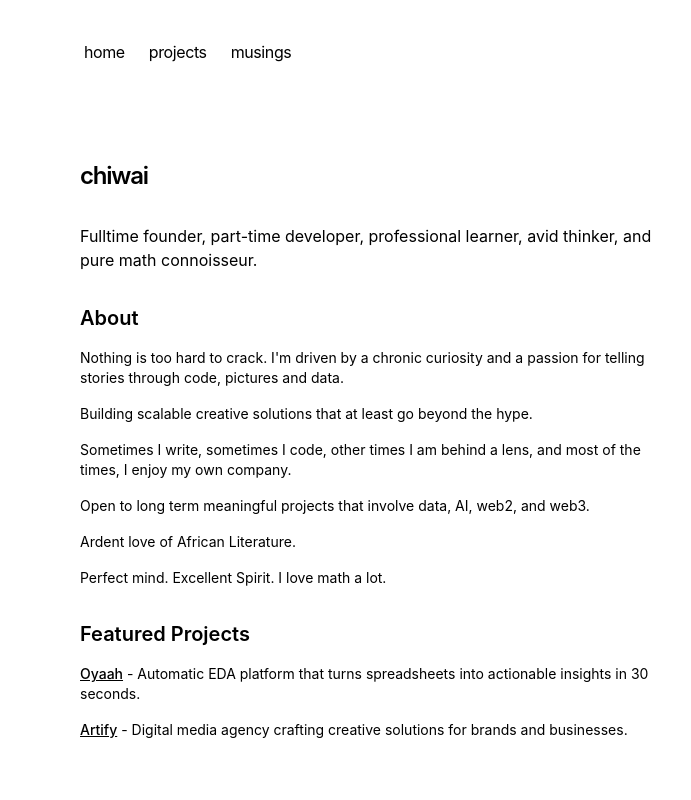
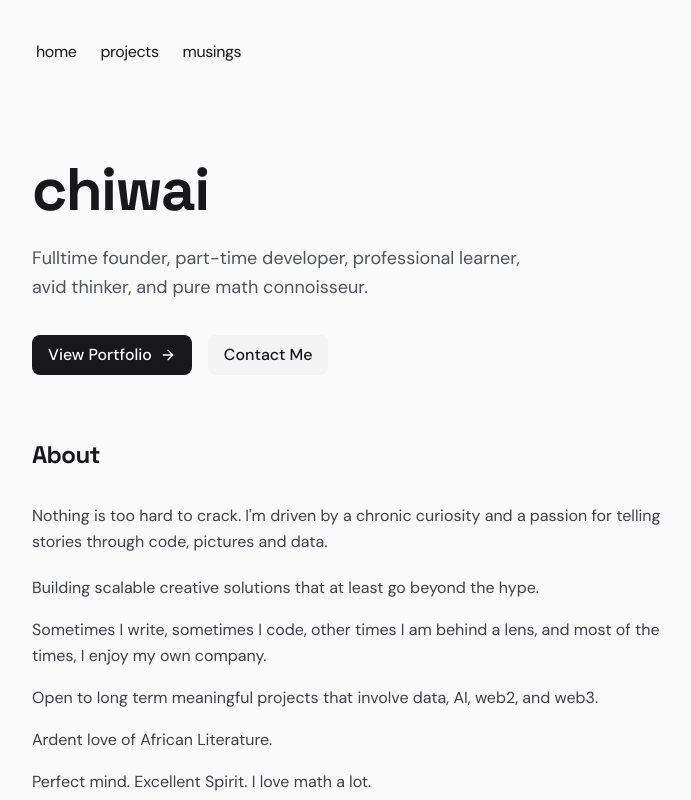
Before and after one commit to jchiwaii/portfolio-starter-kit, a Next.js app: page / in a window 1280 px wide. Shown: the top 800 px of the page, without its empty margins (272-963 px from the left). Built offline with nearby package versions, Linux system fonts and the light colour scheme.

Commit message:
feat: Introduce new font families, redesign the homepage layout and project display, and refine global styling with updated color palettes and prose components.

```diff
--- a/app/global.css
+++ b/app/global.css
@@ -1,41 +1,58 @@
 @import "tailwindcss";
 
-::selection {
-  background-color: #47a3f3;
-  color: #fefefe;
+:root {
+  --font-sans: var(--font-dm-sans);
+  --font-heading: var(--font-space-grotesk);
+  --font-mono: var(--font-jetbrains-mono);
 }
 
-:root {
-  --sh-class: #2d5e9d;
-  --sh-identifier: #354150;
-  --sh-sign: #8996a3;
-  --sh-string: #007f7a;
-  --sh-keyword: #e02518;
-  --sh-comment: #a19595;
-  --sh-jsxliterals: #6266d1;
-  --sh-property: #e25a1c;
-  --sh-entity: #e25a1c;
+::selection {
+  background-color: #6366f1; /* Indigo 500 */
+  color: #ffffff;
+}
+
+/* Custom Scrollbar */
+::-webkit-scrollbar {
+    width: 8px;
+}
+
+::-webkit-scrollbar-track {
+    background: transparent;
+}
+
+::-webkit-scrollbar-thumb {
+    background: #a1a1aa;
+    border-radius: 4px;
+}
+
+::-webkit-scrollbar-thumb:hover {
+    background: #71717a;
 }
 
 @media (prefers-color-scheme: dark) {
-  :root {
-    --sh-class: #4c97f8;
-    --sh-identifier: white;
-    --sh-keyword: #f47067;
-    --sh-string: #0fa295;
-  }
-  html {
-    color-scheme: dark;
-  }
+    ::-webkit-scrollbar-thumb {
+        background: #52525b;
+    }
+    ::-webkit-scrollbar-thumb:hover {
+        background: #71717a;
+    }
 }
 
 html {
   min-width: 360px;
+  font-family: var(--font-sans);
+}
+
+h1, h2, h3, h4, h5, h6 {
+  font-family: var(--font-heading);
+}
+
+code, pre {
+    font-family: var(--font-mono);
 }
 
 .prose .anchor {
   @apply absolute invisible no-underline;
-
   margin-left: -1em;
   padding-right: 0.5em;
   width: 80%;
@@ -61,15 +78,15 @@ html {
 }
 
 .prose pre {
-  @apply bg-neutral-50 dark:bg-neutral-900 rounded-lg overflow-x-auto border border-neutral-200 dark:border-neutral-900 py-2 px-3 text-sm;
+  @apply bg-zinc-100 dark:bg-zinc-900 rounded-lg overflow-x-auto border border-zinc-200 dark:border-zinc-800 py-2 px-3 text-sm;
 }
 
 .prose code {
-  @apply px-1 py-0.5 rounded-lg;
+  @apply px-1 py-0.5 rounded-lg bg-zinc-100 dark:bg-zinc-800;
 }
 
 .prose pre code {
-  @apply p-0;
+  @apply p-0 bg-transparent dark:bg-transparent;
   border: initial;
   line-height: 1.5;
 }
@@ -80,54 +97,45 @@ html {
 
 .prose img {
   /* Don't apply styles to next/image */
-  @apply m-0;
+  @apply m-0 rounded-lg border border-zinc-200 dark:border-zinc-800;
 }
 
 .prose p {
-  @apply my-4 text-neutral-800 dark:text-neutral-200;
+  @apply my-4 text-zinc-700 dark:text-zinc-300 leading-relaxed;
 }
 
 .prose h1 {
-  @apply text-4xl font-medium tracking-tight mt-6 mb-2;
+  @apply text-4xl font-bold tracking-tight mt-6 mb-2 text-zinc-900 dark:text-zinc-100;
 }
 
 .prose h2 {
-  @apply text-xl font-medium tracking-tight mt-6 mb-2;
+  @apply text-2xl font-semibold tracking-tight mt-6 mb-2 text-zinc-900 dark:text-zinc-100;
 }
 
 .prose h3 {
-  @apply text-xl font-medium tracking-tight mt-6 mb-2;
+  @apply text-xl font-semibold tracking-tight mt-6 mb-2 text-zinc-900 dark:text-zinc-100;
 }
 
 .prose h4 {
-  @apply text-lg font-medium tracking-tight mt-6 mb-2;
+  @apply text-lg font-semibold tracking-tight mt-6 mb-2 text-zinc-900 dark:text-zinc-100;
 }
 
 .prose strong {
-  @apply font-medium;
+  @apply font-semibold text-zinc-900 dark:text-zinc-100;
 }
 
 .prose ul {
-  @apply list-disc pl-6;
+  @apply list-disc pl-6 text-zinc-700 dark:text-zinc-300;
 }
 
 .prose ol {
-  @apply list-decimal pl-6;
+  @apply list-decimal pl-6 text-zinc-700 dark:text-zinc-300;
 }
 
 .prose > :first-child {
   /* Override removing top margin, causing layout shift */
   margin-top: 1.25em !important;
   margin-bottom: 1.25em !important;
-}
-
-pre::-webkit-scrollbar {
-  display: none;
-}
-
-pre {
-  -ms-overflow-style: none; /* IE and Edge */
-  scrollbar-width: none; /* Firefox */
 }
 
 /* Remove Safari input shadow on mobile */
--- a/app/layout.tsx
+++ b/app/layout.tsx
@@ -1,12 +1,29 @@
 import "./global.css";
 import type { Metadata } from "next";
-import { GeistSans } from "geist/font/sans";
-import { GeistMono } from "geist/font/mono";
+import { Space_Grotesk, DM_Sans, JetBrains_Mono } from "next/font/google";
 import { Navbar } from "./components/nav";
 import { Analytics } from "@vercel/analytics/react";
 import { SpeedInsights } from "@vercel/speed-insights/next";
 import Footer from "./components/footer";
 import { baseUrl } from "./sitemap";
+
+const spaceGrotesk = Space_Grotesk({
+  subsets: ["latin"],
+  variable: "--font-space-grotesk",
+  display: "swap",
+});
+
+const dmSans = DM_Sans({
+  subsets: ["latin"],
+  variable: "--font-dm-sans",
+  display: "swap",
+});
+
+const jetbrainsMono = JetBrains_Mono({
+  subsets: ["latin"],
+  variable: "--font-jetbrains-mono",
+  display: "swap",
+});
 
 export const metadata: Metadata = {
   metadataBase: new URL(baseUrl),
@@ -49,12 +66,13 @@ export default function RootLayout({
     <html
       lang="en"
       className={cx(
-        "text-black bg-white dark:text-white dark:bg-black",
-        GeistSans.variable,
-        GeistMono.variable
+        "text-zinc-900 bg-zinc-50 dark:text-zinc-100 dark:bg-zinc-950",
+        spaceGrotesk.variable,
+        dmSans.variable,
+        jetbrainsMono.variable
       )}
     >
-      <body className="antialiased max-w-xl mx-4 mt-8 lg:mx-auto min-h-screen flex flex-col">
+      <body className="antialiased max-w-2xl mx-4 mt-8 lg:mx-auto min-h-screen flex flex-col font-sans selection:bg-indigo-500 selection:text-white">
         <Navbar />
         <main className="flex-1 min-w-0 mt-6 px-2 md:px-0 flex flex-col">
           {children}
--- a/app/page.tsx
+++ b/app/page.tsx
@@ -1,15 +1,36 @@
+import { ArrowRight } from "lucide-react";
+import Link from "next/link";
+
 export default function Page() {
   return (
     <section>
-      <h1 className="mb-8 text-2xl font-semibold tracking-tighter">chiwai </h1>
-      <p className="mb-4">
+      <div className="mb-16">
+        <h1 className="mb-6 text-4xl font-bold tracking-tight md:text-5xl lg:text-6xl">
+          chiwai
+        </h1>
+        <p className="mb-8 text-lg text-zinc-600 dark:text-zinc-400 max-w-lg leading-relaxed">
           Fulltime founder, part-time developer, professional learner, avid
           thinker, and pure math connoisseur.
         </p>
+        <div className="flex items-center gap-4">
+          <Link
+            href="/portfolio"
+            className="inline-flex items-center gap-2 px-4 py-2 bg-zinc-900 text-white dark:bg-white dark:text-zinc-900 rounded-lg font-medium hover:opacity-90 transition-opacity"
+          >
+            View Portfolio <ArrowRight size={16} />
+          </Link>
+          <Link
+            href="/contact"
+            className="inline-flex items-center gap-2 px-4 py-2 bg-zinc-100 text-zinc-900 dark:bg-zinc-800 dark:text-zinc-100 rounded-lg font-medium hover:bg-zinc-200 dark:hover:bg-zinc-700 transition-colors"
+          >
+            Contact Me
+          </Link>
+        </div>
+      </div>
 
-      <div className="my-8">
-        <h2 className="mb-4 text-xl font-semibold">About</h2>
-        <div className="space-y-4 text-sm">
+      <div className="my-16">
+        <h2 className="mb-8 text-2xl font-bold tracking-tight">About</h2>
+        <div className="prose prose-zinc dark:prose-invert max-w-none">
           <p>
             Nothing is too hard to crack. I'm driven by a chronic curiosity and
             a passion for telling stories through code, pictures and data.
@@ -31,33 +52,33 @@ export default function Page() {
         </div>
       </div>
 
-      <div className="my-8">
-        <h2 className="mb-4 text-xl font-semibold">Featured Projects</h2>
-        <div className="space-y-4 text-sm">
-          <p>
+      <div className="my-16">
+        <h2 className="mb-8 text-2xl font-bold tracking-tight">Featured Projects</h2>
+        <div className="grid grid-cols-1 md:grid-cols-2 gap-6">
           <a
             href="https://www.oyaah.cloud/"
             target="_blank"
             rel="noopener noreferrer"
-              className="font-medium underline"
+            className="group block p-6 bg-zinc-50 dark:bg-zinc-900 border border-zinc-200 dark:border-zinc-800 rounded-xl hover:border-zinc-300 dark:hover:border-zinc-700 transition-all hover:shadow-sm"
           >
-              Oyaah
-            </a>{" "}
-            - Automatic EDA platform that turns spreadsheets into actionable
+            <h3 className="text-lg font-bold mb-2 group-hover:text-indigo-600 dark:group-hover:text-indigo-400 transition-colors">Oyaah</h3>
+            <p className="text-zinc-600 dark:text-zinc-400 text-sm leading-relaxed">
+              Automatic EDA platform that turns spreadsheets into actionable
               insights in 30 seconds.
             </p>
-          <p>
+          </a>
           <a
             href="https://artifyy.online"
             target="_blank"
             rel="noopener noreferrer"
-              className="font-medium underline"
+            className="group block p-6 bg-zinc-50 dark:bg-zinc-900 border border-zinc-200 dark:border-zinc-800 rounded-xl hover:border-zinc-300 dark:hover:border-zinc-700 transition-all hover:shadow-sm"
           >
-              Artify
-            </a>{" "}
-            - Digital media agency crafting creative solutions for brands and
+            <h3 className="text-lg font-bold mb-2 group-hover:text-indigo-600 dark:group-hover:text-indigo-400 transition-colors">Artify</h3>
+            <p className="text-zinc-600 dark:text-zinc-400 text-sm leading-relaxed">
+              Digital media agency crafting creative solutions for brands and
               businesses.
             </p>
+          </a>
         </div>
       </div>
     </section>
--- a/app/projects/page.tsx
+++ b/app/projects/page.tsx
@@ -23,7 +23,8 @@ export default function ProjectsPage() {
               <h3 className="font-medium mb-2">Artify</h3>
               <p className="text-sm text-neutral-600 dark:text-neutral-400 mb-3">
                 Digital media agency crafting creative solutions for brands and
-                businesses
+                businesses with a focus on content creation, social media
+                marketing, and brand identity.
               </p>
               <a
                 href="https://artifyy.online"
@@ -54,7 +55,7 @@ export default function ProjectsPage() {
                 rel="noopener noreferrer"
                 className="text-sm underline hover:no-underline"
               >
-                Live Demo →
+                Visit Site →
               </a>
             </div>
           </div>
```
Lines whose indentation alone changed are shown as unchanged.
